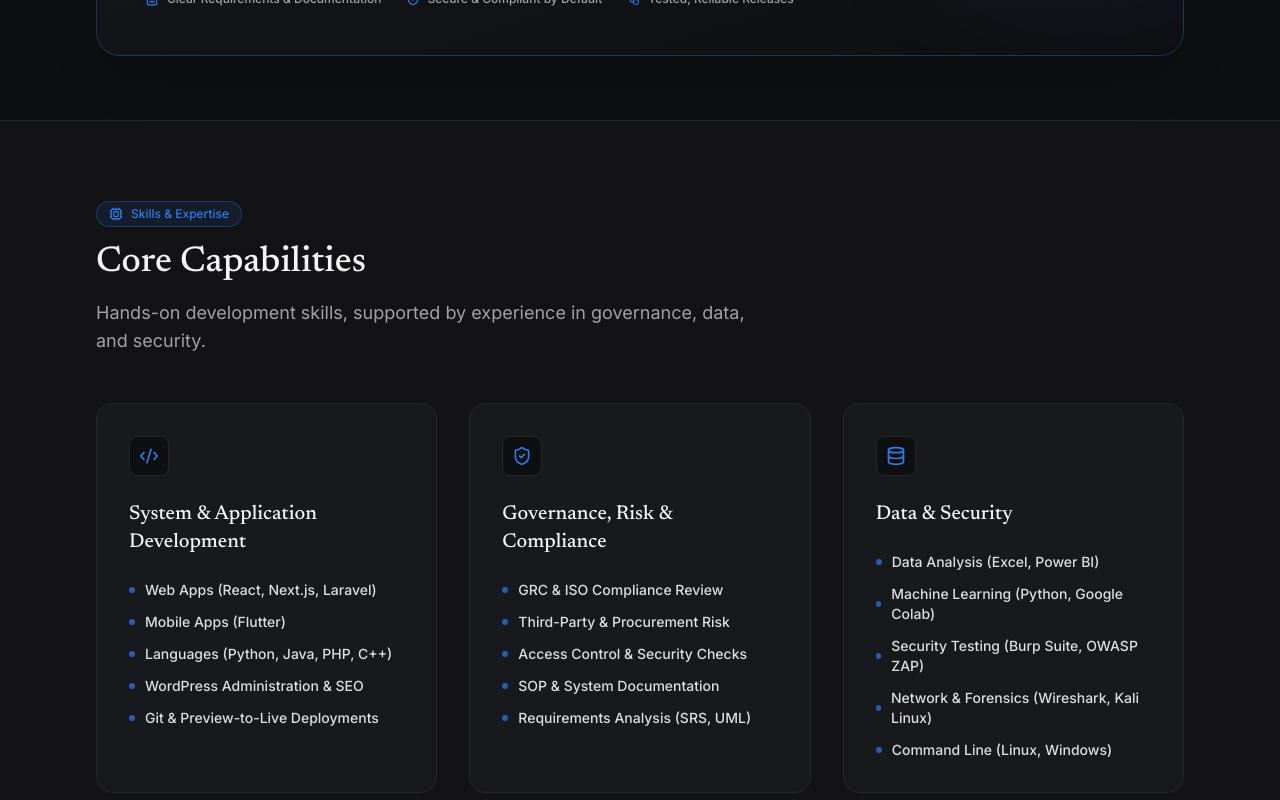
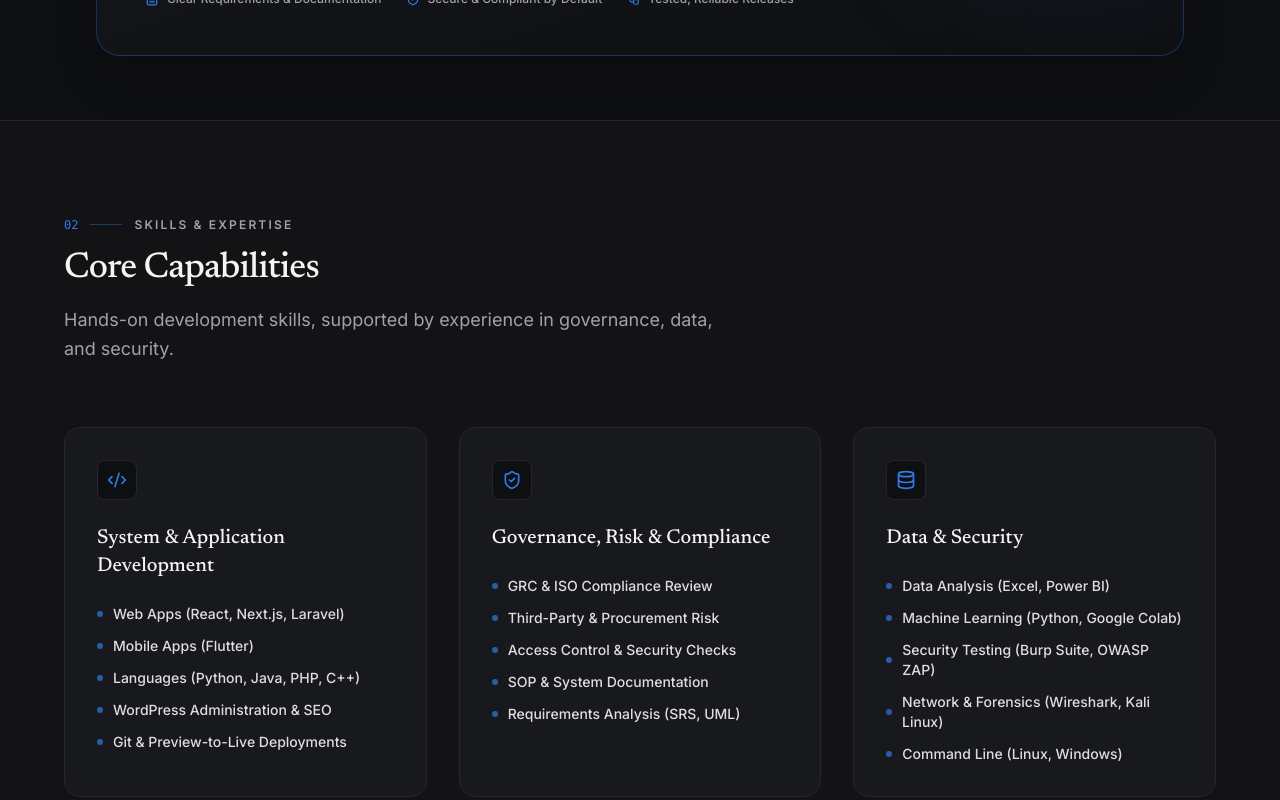
Before and after one commit to alproozz/-Claude-Ambassador, a Next.js app: page / in a window 1280 px wide. Shown: the part 4480-5280 px from the top of the page. Built offline with nearby package versions, Linux system fonts and the light colour scheme.

Commit message:
feat(skills): terapkan SectionHeading dan terjemahan bilingual pada Skills

```diff
--- a/src/components/Skills.tsx
+++ b/src/components/Skills.tsx
@@ -1,58 +1,108 @@
 "use client";
 
 import { motion } from "framer-motion";
-import { Code2, Cpu, Database, ShieldCheck } from "lucide-react";
+import { Code2, Database, ShieldCheck } from "lucide-react";
+import SectionHeading from "@/components/SectionHeading";
+import { useLang } from "./LanguageProvider";
 
-export default function Skills() {
-  const skillCategories = [
+const copy = {
+  en: {
+    heading: {
+      kicker: "Skills & Expertise",
+      title: "Core Capabilities",
+      lede: "Hands-on development skills, supported by experience in governance, data, and security.",
+    },
+    categories: [
       {
-      icon: Code2,
         title: "System & Application Development",
         skills: [
           "Web Apps (React, Next.js, Laravel)",
           "Mobile Apps (Flutter)",
           "Languages (Python, Java, PHP, C++)",
           "WordPress Administration & SEO",
-        "Git & Preview-to-Live Deployments"
-      ]
+          "Git & Preview-to-Live Deployments",
+        ],
       },
       {
-      icon: ShieldCheck,
         title: "Governance, Risk & Compliance",
         skills: [
           "GRC & ISO Compliance Review",
           "Third-Party & Procurement Risk",
           "Access Control & Security Checks",
           "SOP & System Documentation",
-        "Requirements Analysis (SRS, UML)"
-      ]
+          "Requirements Analysis (SRS, UML)",
+        ],
       },
       {
-      icon: Database,
         title: "Data & Security",
         skills: [
           "Data Analysis (Excel, Power BI)",
           "Machine Learning (Python, Google Colab)",
           "Security Testing (Burp Suite, OWASP ZAP)",
           "Network & Forensics (Wireshark, Kali Linux)",
-        "Command Line (Linux, Windows)"
-      ]
-    }
-  ];
+          "Command Line (Linux, Windows)",
+        ],
+      },
+    ],
+  },
+  id: {
+    heading: {
+      kicker: "Keahlian",
+      title: "Kemampuan Inti",
+      lede: "Keterampilan pengembangan langsung, didukung pengalaman di bidang tata kelola, data, dan keamanan.",
+    },
+    categories: [
+      {
+        title: "Pengembangan Sistem & Aplikasi",
+        skills: [
+          "Aplikasi Web (React, Next.js, Laravel)",
+          "Aplikasi Mobile (Flutter)",
+          "Bahasa Pemrograman (Python, Java, PHP, C++)",
+          "Administrasi WordPress & SEO",
+          "Git & Deployment Preview-ke-Live",
+        ],
+      },
+      {
+        title: "Tata Kelola, Risiko & Kepatuhan",
+        skills: [
+          "Review Kepatuhan GRC & ISO",
+          "Risiko Pihak Ketiga & Pengadaan",
+          "Kontrol Akses & Pemeriksaan Keamanan",
+          "SOP & Dokumentasi Sistem",
+          "Analisis Kebutuhan (SRS, UML)",
+        ],
+      },
+      {
+        title: "Data & Keamanan",
+        skills: [
+          "Analisis Data (Excel, Power BI)",
+          "Machine Learning (Python, Google Colab)",
+          "Pengujian Keamanan (Burp Suite, OWASP ZAP)",
+          "Jaringan & Forensik (Wireshark, Kali Linux)",
+          "Command Line (Linux, Windows)",
+        ],
+      },
+    ],
+  },
+} as const;
+
+const categoryIcons = [Code2, ShieldCheck, Database];
+
+export default function Skills() {
+  const { lang } = useLang();
+  const t = copy[lang];
+
+  const skillCategories = t.categories.map((cat, i) => ({ ...cat, icon: categoryIcons[i] }));
 
   return (
-    <section id="capabilities" className="py-20 px-6 md:px-12 lg:px-24 bg-surface/50 border-y border-surface-border">
-      <div className="w-full">
-        <div className="mb-12">
-          <div className="inline-flex items-center gap-2 px-3 py-1 rounded-full border border-accent/30 bg-accent/10 text-xs font-medium text-accent mb-4">
-            <Cpu size={14} />
-            Skills & Expertise
-          </div>
-          <h2 className="text-3xl md:text-4xl font-serif font-medium text-foreground mb-4">Core Capabilities</h2>
-          <p className="text-muted text-lg max-w-2xl">
-            Hands-on development skills, supported by experience in governance, data, and security.
-          </p>
-        </div>
+    <section id="capabilities" className="py-20 md:py-24 px-6 md:px-8 bg-surface/50 border-y border-surface-border">
+      <div className="mx-auto w-full max-w-6xl">
+        <SectionHeading
+          index="02"
+          kicker={t.heading.kicker}
+          title={t.heading.title}
+          lede={t.heading.lede}
+        />
 
         <div className="grid grid-cols-1 md:grid-cols-3 gap-8">
           {skillCategories.map((cat, idx) => {
```
Lines whose indentation alone changed are shown as unchanged.
